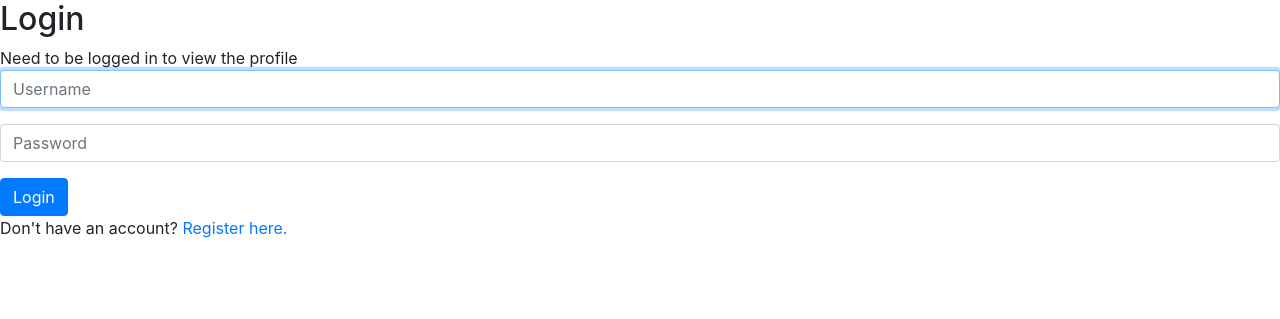
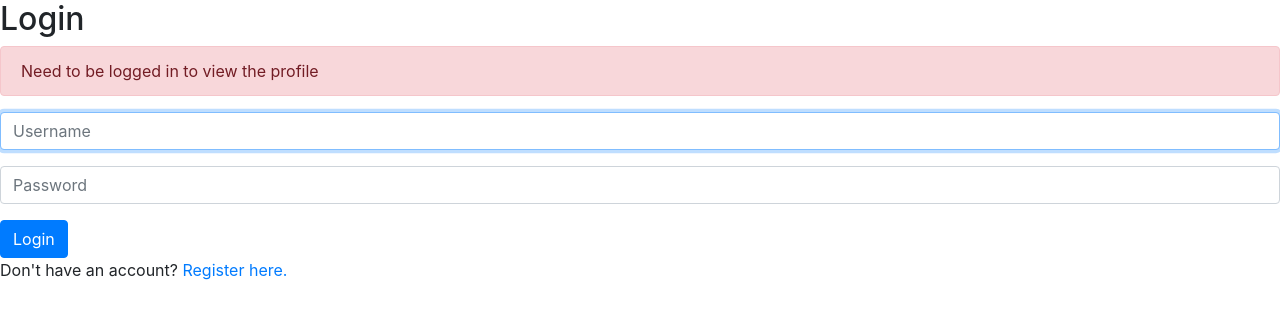
Before and after one commit to k2dums/network-, a Django app: a page that uses project4/network/templates/network/login.html in a window 1280 px wide. Shown: the part 56-375 px from the top of the page. Run offline with Django 3.2, Linux system fonts and the light colour scheme; some libraries are stand-ins or nearby versions.

Commit message:
added alert alert-danger class to the message template variable

```diff
--- a/project4/network/templates/network/login.html
+++ b/project4/network/templates/network/login.html
@@ -5,7 +5,7 @@
     <h2>Login</h2>
 
     {% if message %}
-        <div>{{ message }}</div>
+        <div class="alert alert-danger" role="alert">{{ message }}</div>
     {% endif %}
 
     <form action="{% url 'login' %}" method="post">
```
